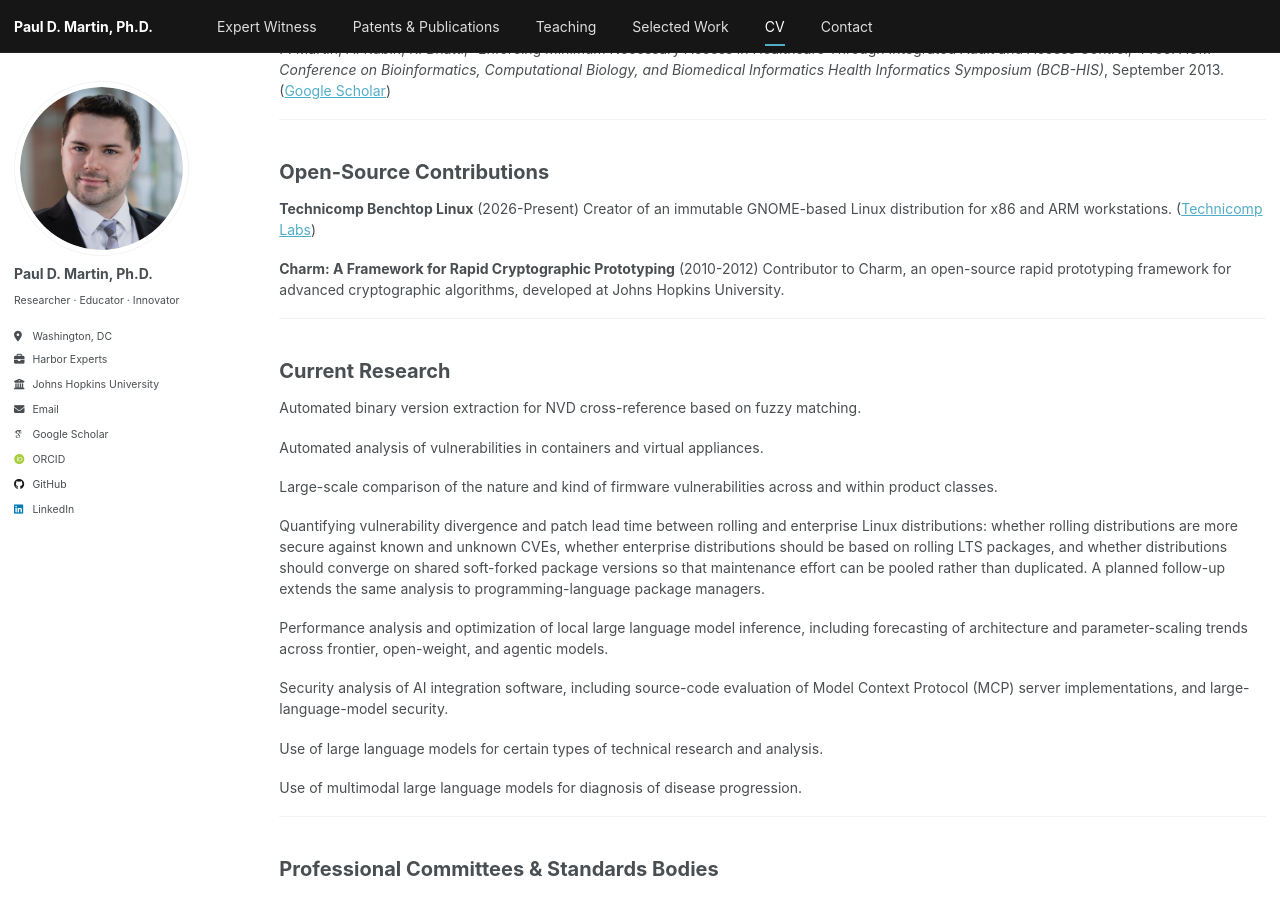
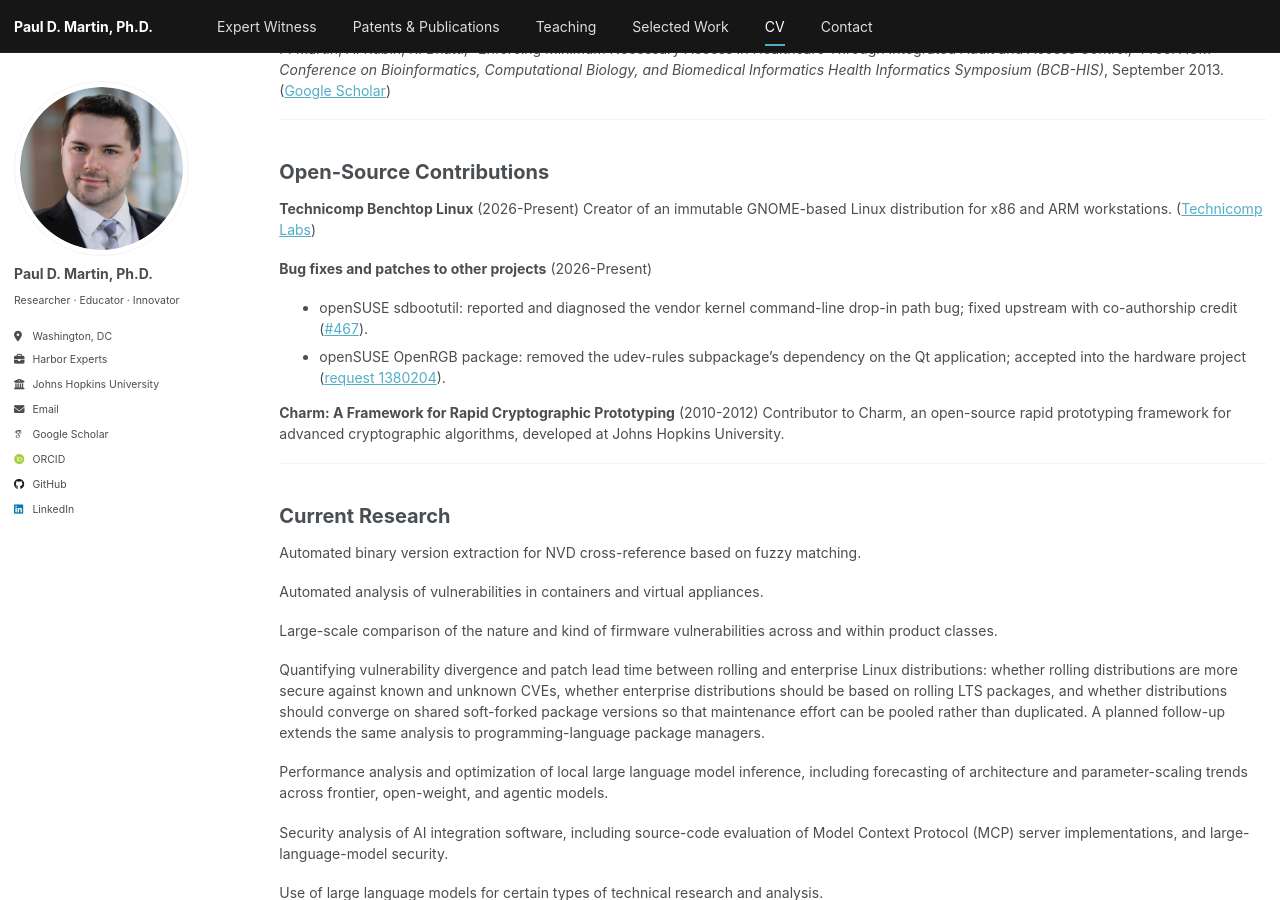
Before and after one commit to pauldmartinphd/pauldmartinphd.github.io, a Jekyll site: the page built from _pages/cv.md, in a window 1280 px wide and 900 px high, scrolled down 1943 px. Built offline with Jekyll 4.4.1, drawn with Linux system fonts in a browser that asks for light colours; some web fonts are replaced.

Commit message:
CV: add a concise list of bug fixes and patches to other projects

```diff
--- a/_pages/cv.md
+++ b/_pages/cv.md
@@ -111,6 +111,11 @@ P. Martin, A. Rubin, R. Bhatti, "Enforcing Minimum Necessary Access in Healthcar
 **Technicomp Benchtop Linux** (2026-Present)
 Creator of an immutable GNOME-based Linux distribution for x86 and ARM workstations. ([Technicomp Labs](https://technicomplabs.io/benchtop/))
 
+**Bug fixes and patches to other projects** (2026-Present)
+
+- openSUSE sdbootutil: reported and diagnosed the vendor kernel command-line drop-in path bug; fixed upstream with co-authorship credit ([#467](https://github.com/openSUSE/sdbootutil/issues/467)).
+- openSUSE OpenRGB package: removed the udev-rules subpackage's dependency on the Qt application; accepted into the hardware project ([request 1380204](https://build.opensuse.org/request/show/1380204)).
+
 **Charm: A Framework for Rapid Cryptographic Prototyping** (2010-2012)
 Contributor to Charm, an open-source rapid prototyping framework for advanced cryptographic algorithms, developed at Johns Hopkins University.
 
```
